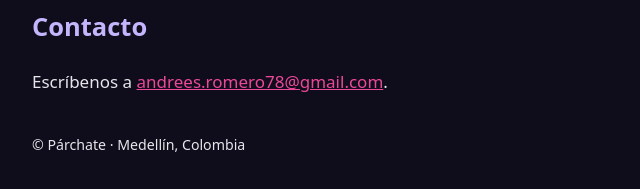
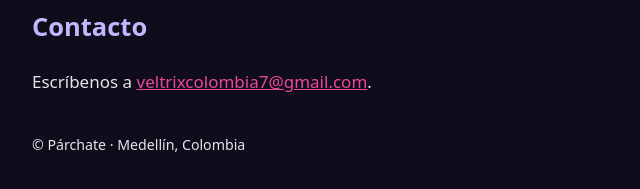
Before and after one commit to Yairpit/parchate-medellin, a plain HTML site: page inicio.html in a window 1280 px wide. Shown: the part 1297-1486 px from the top of the page, 228-868 px from the left. Drawn offline with Linux system fonts and the light colour scheme.

Commit message:
Update contact email in inicio.html

```diff
--- a/inicio (1).html
+++ b/inicio.html
@@ -30,6 +30,6 @@
 <p>También hay una versión para Android, próximamente en Google Play.</p>
 
 <h2>Contacto</h2>
-<p>Escríbenos a <a href="mailto:andrees.romero78@gmail.com">andrees.romero78@gmail.com</a>.</p>
+<p>Escríbenos a <a href="mailto:veltrixcolombia7@gmail.com">veltrixcolombia7@gmail.com</a>.</p>
 <p style="margin-top:34px"><small>© Párchate · Medellín, Colombia</small></p>
 </body></html>
```
